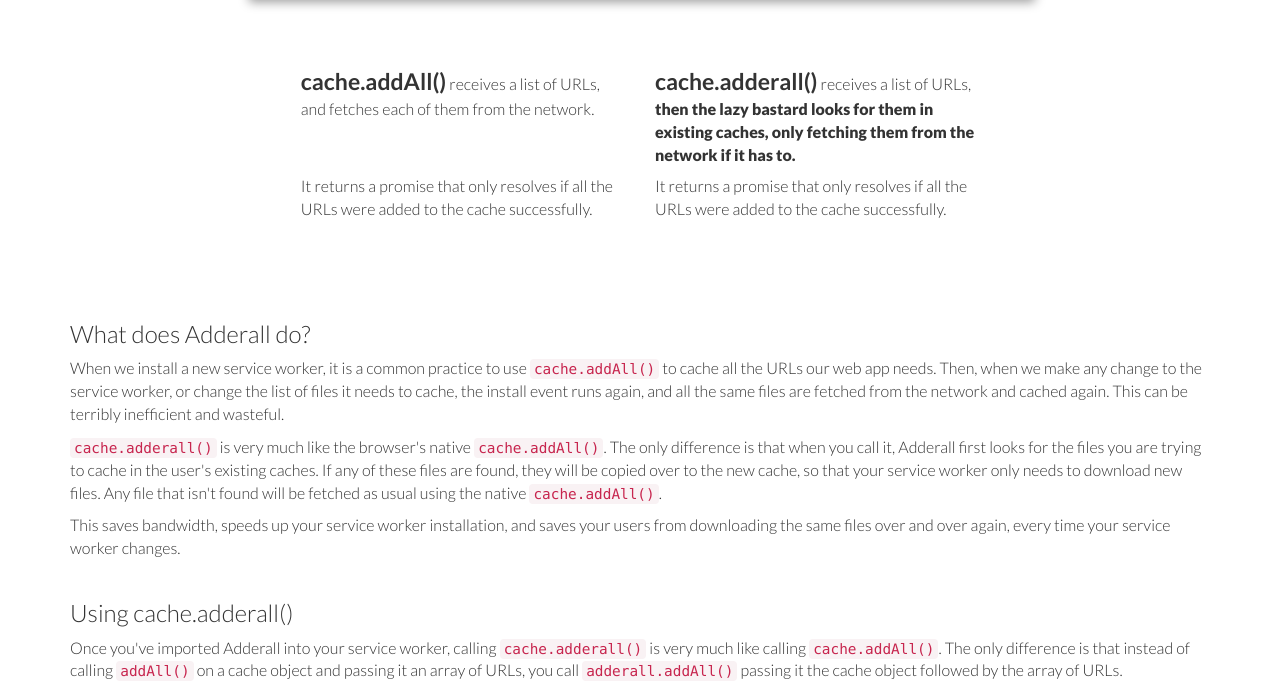
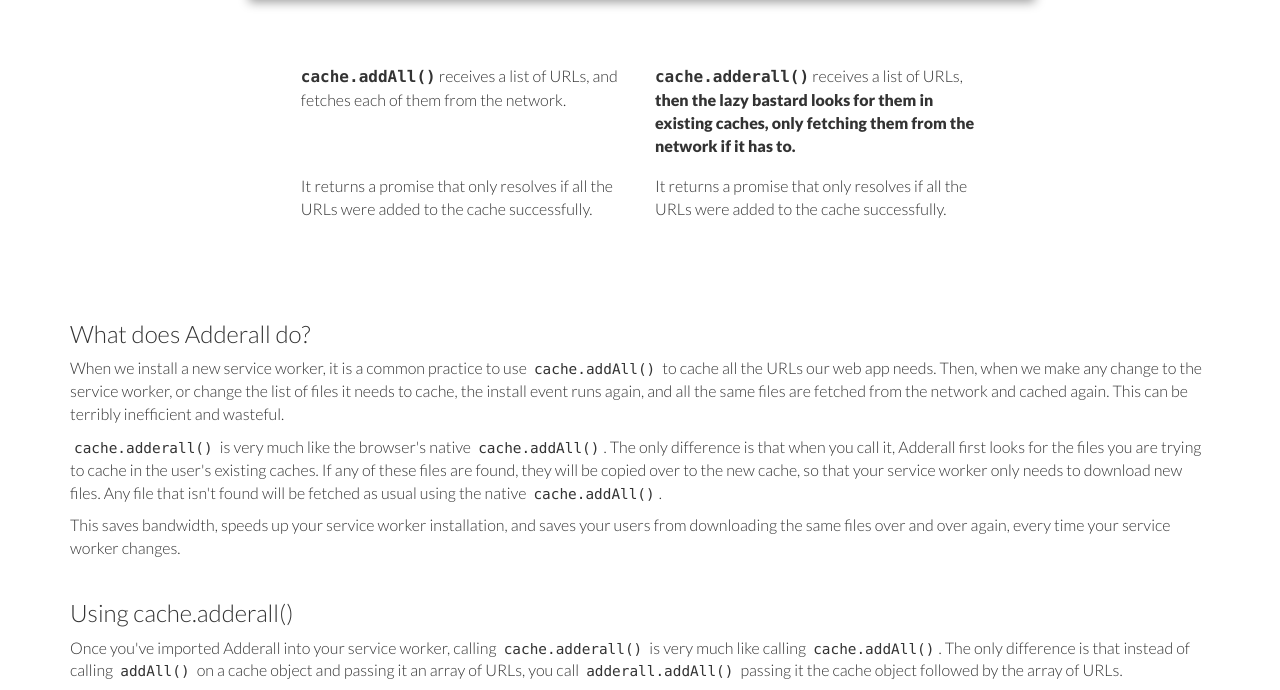
Before and after one commit to TalAter/cache.adderall, a website: page demo/index.html in a window 1280 px wide. Shown: the part 931-1621 px from the top of the page. Drawn offline with nearby package versions, Linux system fonts and the light colour scheme.

Commit message:
Tweaked style of code blocks. Changed <em> to <code> in comparison div

```diff
--- a/demo/index.html
+++ b/demo/index.html
@@ -30,11 +30,11 @@
   <div class="container narrower">
     <div class="row" id="text-comparison">
       <div class="col-sm-5 col-sm-offset-1">
-        <p><em>cache.addAll()</em> receives a list of URLs, and fetches each of them from the network.</p>
+        <p><code>cache.addAll()</code> receives a list of URLs, and fetches each of them from the network.</p>
         <p>It returns a promise that only resolves if all the URLs were added to the cache successfully.</p>
       </div>
       <div class="col-sm-5">
-        <p><em>cache.adderall()</em> receives a list of URLs, <strong>then the lazy bastard looks for them in existing caches, only fetching them from the network if it has to.</strong></p>
+        <p><code>cache.adderall()</code> receives a list of URLs, <strong>then the lazy bastard looks for them in existing caches, only fetching them from the network if it has to.</strong></p>
         <p>It returns a promise that only resolves if all the URLs were added to the cache successfully.</p>
       </div>
     </div>
--- a/demo/styles/main.css
+++ b/demo/styles/main.css
@@ -92,10 +92,11 @@
 p {
   font-size: 16px;
 }
-p em {
+#text-comparison code {
   font-weight: 700;
-  font-size: 23px;
+  font-size: 16px;
   font-style: normal;
+  padding: 0;
 }
 @media (min-width: 770px) {
   #text-comparison div p:first-child {
@@ -111,3 +112,8 @@
 div.row h3 {
   margin-top: 40px;
 }
+
+code {
+  color: inherit;
+  background: none;
+}
```
